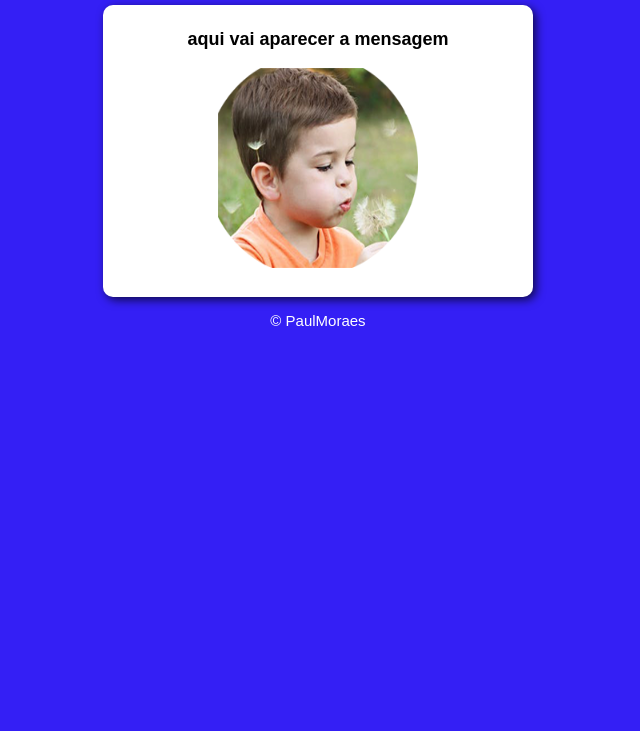
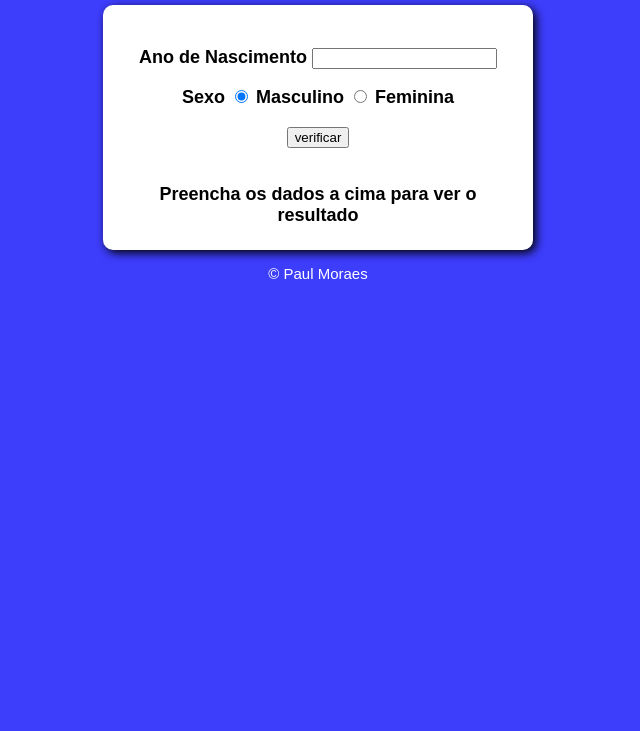
Before and after one commit to moraespaul/Site_idade_JAvaScript, a plain HTML site: page index.html in a window 1280 px wide. Shown: the part 69-800 px from the top of the page, without its empty margins (322-962 px from the left). Drawn offline with Linux system fonts and the light colour scheme.

Commit message:
Site finalizado com interações de fundo com javaScript

```diff
--- a/Js/Main.js
+++ b/Js/Main.js
@@ -0,0 +1,63 @@
+function verificar(){
+    var data = new Date()
+    var ano = data.getFullYear()
+    var resut = document.getElementById('res')
+    var fano= document.getElementById('tano')
+
+    if(fano.value.length == 0 || fano.value >ano){
+
+        window.alert('[ERRO] verifique os dados e tente novamente.')
+    } else{
+        var fsex = document.getElementsByName('radsex')
+        var idade = ano - Number(fano.value)
+        var genero = ''
+        var img = document.createElement('img')
+        img.setAttribute('id', 'foto')
+
+        if(fsex[0].checked){
+            genero ='Homem'
+            if(idade >= 0 && idade < 10){
+                //criança
+                img.setAttribute('src','Img/menino1.png')
+                document.body.style.background =('black')
+            } else if(idade < 21){
+                //jovem
+                img.setAttribute('src', 'Img/adolescenteho.png')
+                document.body.style.background = ('green')
+            }else if(idade < 50){
+                //adulto
+                img.setAttribute('src', 'Img/home.png')
+                document.body.style.background =('blue')
+            }else{
+                //idoso
+                img.setAttribute('src', 'Img/idoso.png')
+                document.body.style.background =('yellow')
+
+            }
+        }else if(fsex[1].checked){
+            genero = 'Mulher'
+            if(idade >= 0 && idade < 10){
+                //criança
+                img.setAttribute('src','Img/menina.png')
+                document.body.style.background = ('pink')
+            } else if(idade < 21){
+                //jovem
+                img.setAttribute('src', 'Img/adolescente-mu.png')
+                document.body.style.background =('#37263A')
+            }else if(idade < 50){
+                //adulto
+                img.setAttribute('src', 'Img/mulher.png')
+                document.body.style.background =('#A37F82')
+            }else{
+                //idoso
+                img.setAttribute('src', 'Img/idosa.png')
+                document.body.style.background = ('#988D96')
+            }
+        }
+        resut.style.textAlign = 'center'
+        resut.innerHTML = `Detectamos ${genero} com ${idade} anos.`
+        resut.appendChild(img)
+    }
+
+
+}
--- a/Style/style.css
+++ b/Style/style.css
@@ -1,39 +1,29 @@
 body{
-
-    background-color: rgb(52, 31, 245);
+    background-color: rgb(61, 61, 252);
     font: normal 15px Arial;
 }
-
-Header{
-color: white;
-text-align: center;
-
+header{
+    color: white;
+    text-align: center;
 }
 
 div{
     text-align: center;
     padding: 9px;
-    font-weight:800;
+    font-weight:800 ;
     font-size: 18px;
 }
 
 section{
-    background-color: white;
+    background-color:white;
     border-radius: 10px;
     padding: 15px;
-    width: 400px;
+    width:400px;
     margin: auto;
-    box-shadow: 3px 3px 10px rgba(0, 0, 0, 0.699);
+    box-shadow:3px 3px 10px black ;
 }
 
 footer{
-
     color: white;
     text-align: center;
-
-
 }
-#imagem{
-    width: 200px;
-    height: 200px;
-}
--- a/index.html
+++ b/index.html
@@ -1,30 +1,37 @@
 <!DOCTYPE html>
-<html lang="ptBr">
+<html lang="pt-Br">
 <head>
     <meta charset="UTF-8">
     <meta name="viewport" content="width=device-width, initial-scale=1.0">
-  <link rel="stylesheet" href="Style/style.css">
-    <title>Verificador de Idade</title>
+    <link rel="stylesheet" href="Style/style.css">
+    <title>Verificador de Idade </title>
 </head>
-<body onload="carregar()">
+<body>
     <header>
         <h1>Verificador de Idade</h1>
     </header>
     <section>
-        <div id="msg">
-            aqui vai aparecer a mensagem
-
+        <div>
+            <p>Ano de Nascimento
+                <input type="number" name="txtano" id="tano" min="0">
+            </p>
+            <p>Sexo
+                <input type="radio" name="radsex" id="mas" checked>
+                <label for="mas">Masculino</label>
+                <input type="radio" name="radsex" id="fem">
+                <label for="fem">Feminina</label>
+            </p>
+            <p>
+                <input type="button" value="verificar" onclick="verificar()">
+            </p>
+            </div>
+        <div id="res">
+            Preencha os dados a cima para ver o resultado
         </div>
-        <div id="foto">
-            <img id="imagem" src="Img/menino.png" alt="Foto da Manhã">
-        </div>
-
     </section>
     <footer>
-        <p>&copy; PaulMoraes</p>
+        <p>&copy; Paul Moraes</p>
     </footer>
-
-
-    <script src="Js/Main.js"></script>
+    <script src="Js/main.js"></script>
 </body>
 </html>
```
Also changed, not shown: Img/menino.png (deleted), Img/menino1.png (added).
